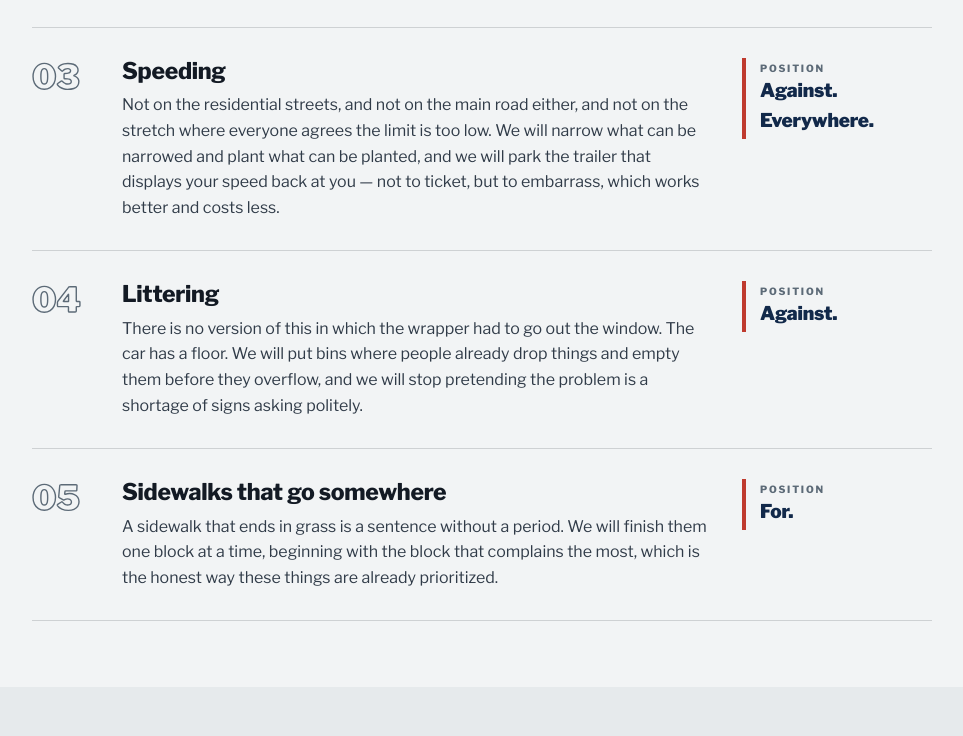
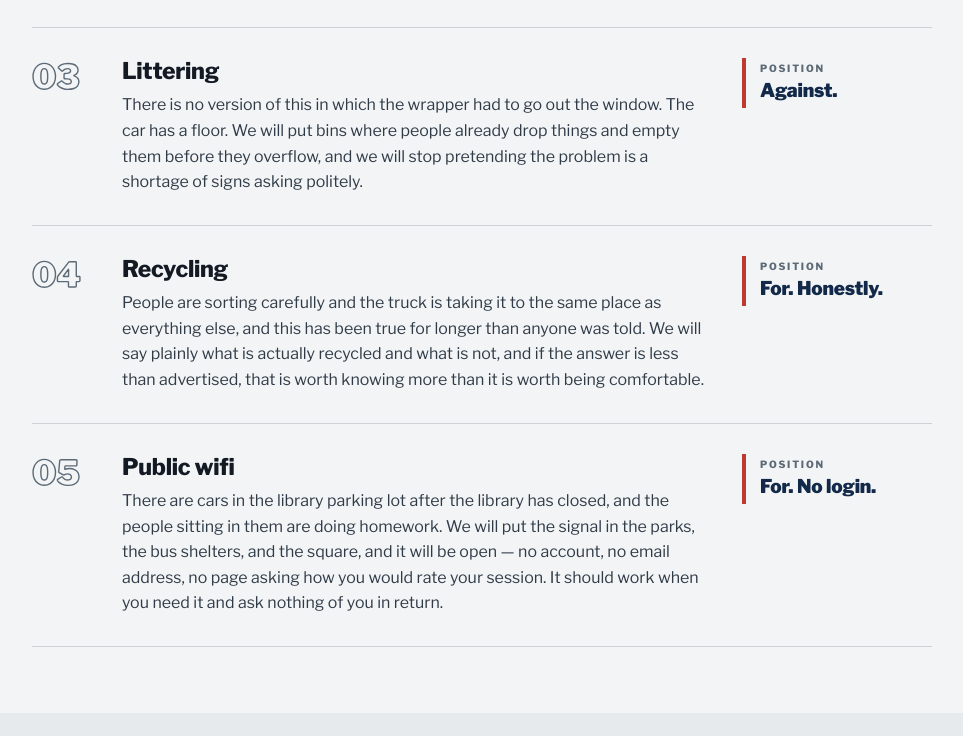
Before and after one commit to jpisani2/jp4mayor, a plain HTML site: page index.html in a window 1280 px wide. Shown: the part 1244-1980 px from the top of the page, without its empty margins (70-1033 px from the left). Drawn offline with nearby package versions, Linux system fonts and the light colour scheme.

Commit message:
Update index.html

```diff
--- a/index.html
+++ b/index.html
@@ -20,7 +20,6 @@
       <a href="#stands">Where I stand</a>
       <a href="#endorsements">Endorsements</a>
       <a href="#signs">Yard signs</a>
-      <a class="out" href="projects.html">The actual website &#8594;</a>
     </nav>
   </div>
 </div>
@@ -81,7 +80,7 @@
   <div class="wrap">
     <p class="eyebrow section-label">The platform</p>
     <h2 class="section-title">Five things, in order</h2>
-    <p class="section-lede">Ranked by priority, and the ranking is not decorative. Item one is non-negotiable. Items two through five are, broadly, about streets.</p>
+    <p class="section-lede">Ranked by priority, and the ranking is not decorative. Item one is non-negotiable. Items two through five concern the ordinary operation of a place where people live.</p>
 
     <div class="planks">
 
@@ -106,15 +105,6 @@
       <article class="plank">
         <div class="plank-num">03</div>
         <div>
-          <h3>Speeding</h3>
-          <p>Not on the residential streets, and not on the main road either, and not on the stretch where everyone agrees the limit is too low. We will narrow what can be narrowed and plant what can be planted, and we will park the trailer that displays your speed back at you — not to ticket, but to embarrass, which works better and costs less.</p>
-        </div>
-        <div class="position"><span class="label">Position</span><span class="value">Against. Everywhere.</span></div>
-      </article>
-
-      <article class="plank">
-        <div class="plank-num">04</div>
-        <div>
           <h3>Littering</h3>
           <p>There is no version of this in which the wrapper had to go out the window. The car has a floor. We will put bins where people already drop things and empty them before they overflow, and we will stop pretending the problem is a shortage of signs asking politely.</p>
         </div>
@@ -122,12 +112,21 @@
       </article>
 
       <article class="plank">
+        <div class="plank-num">04</div>
+        <div>
+          <h3>Recycling</h3>
+          <p>People are sorting carefully and the truck is taking it to the same place as everything else, and this has been true for longer than anyone was told. We will say plainly what is actually recycled and what is not, and if the answer is less than advertised, that is worth knowing more than it is worth being comfortable.</p>
+        </div>
+        <div class="position"><span class="label">Position</span><span class="value">For. Honestly.</span></div>
+      </article>
+
+      <article class="plank">
         <div class="plank-num">05</div>
         <div>
-          <h3>Sidewalks that go somewhere</h3>
-          <p>A sidewalk that ends in grass is a sentence without a period. We will finish them one block at a time, beginning with the block that complains the most, which is the honest way these things are already prioritized.</p>
+          <h3>Public wifi</h3>
+          <p>There are cars in the library parking lot after the library has closed, and the people sitting in them are doing homework. We will put the signal in the parks, the bus shelters, and the square, and it will be open — no account, no email address, no page asking how you would rate your session. It should work when you need it and ask nothing of you in return.</p>
         </div>
-        <div class="position"><span class="label">Position</span><span class="value">For.</span></div>
+        <div class="position"><span class="label">Position</span><span class="value">For. No login.</span></div>
       </article>
 
     </div>
```
